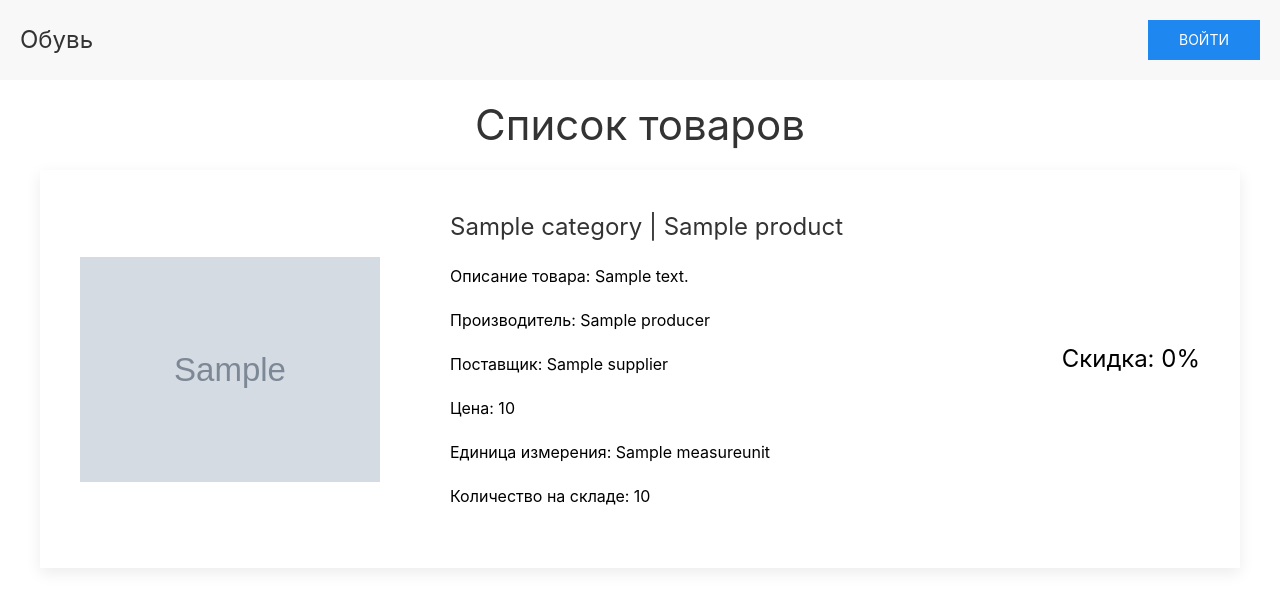
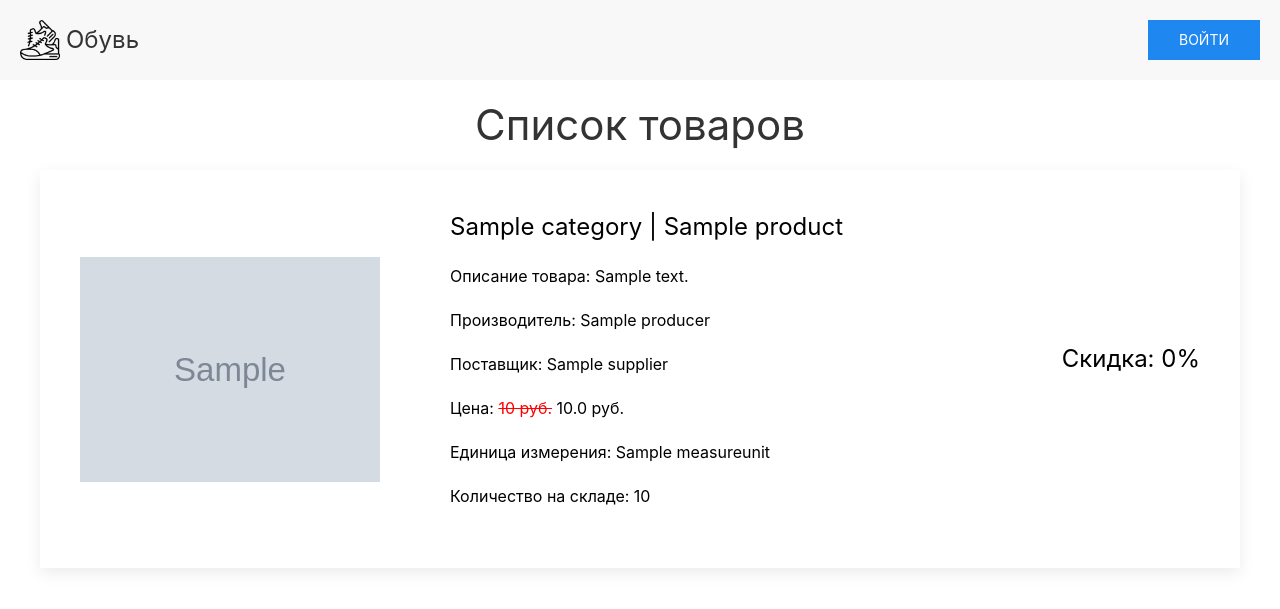
Before and after one commit to fake-stmz/dem-exam-practice, a Django app: template dem_exam_practice/shoes_market/templates/index.html in a window 1280 px wide. Shown: the top 609 px of the page. Run offline with Django 5.2, Linux system fonts and the light colour scheme; the template is opened without the code that fills it: values that come from a table or form of the project are taken from there, others are empty; tables that the repository leaves empty hold one stand-in row (values such as "Sample post"); grey boxes marked "Sample" are stand-in pictures; some libraries are stand-ins or nearby versions.

Commit message:
Discount and out of stock style

```diff
--- a/dem_exam_practice/shoes_market/templates/base.html
+++ b/dem_exam_practice/shoes_market/templates/base.html
@@ -14,7 +14,9 @@
     <header>
         <nav class="uk-navbar-container uk-navbar" uk-navbar>
             <div class="uk-navbar-left uk-margin-left">
-                <a href="/" class="uk-navbar-item uk-logo">Обувь</a>
+                <a href="/" class="uk-navbar-item uk-logo">
+                    <img src="{% static 'icon.png' %}" alt="logo" width="40" height="40"> Обувь
+                </a>
             </div>
             {% block search %}{% endblock %}
             <div class ="uk-navbar-right uk-margin-right">
--- a/dem_exam_practice/shoes_market/templates/index.html
+++ b/dem_exam_practice/shoes_market/templates/index.html
@@ -1,4 +1,6 @@
 {% extends "base.html" %}
+
+{% load discount %}
 
 {% block title %}Главная{% endblock %}
 
@@ -10,7 +12,8 @@
     {% block sorting %}{% endblock %}
 
     {% for product in products %}
-    <div class="uk-card uk-card-default uk-margin">
+    <div class="uk-card uk-card-default uk-margin" {% if product.discount > 15 %} style="background-color: #2E8B57;" {% endif %}
+        {% if product.quantity == 0 %} style="background-color: cyan;" {% endif %}>
         <div class="uk-card-body">
             <div class="uk-flex uk-flex-middle" style="color: black;">
                 <div>
@@ -18,11 +21,11 @@
                 </div>
 
                 <div class="uk-margin-large-left">
-                    <h3 class="uk-card-title">{{ product.category.name }} | {{ product.name }}</h3>
+                    <h3 class="uk-card-title" style="color: black;">{{ product.category.name }} | {{ product.name }}</h3>
                     <p>Описание товара: {{ product.description }}</p>
                     <p>Производитель: {{ product.producer.name }}</p>
                     <p>Поставщик: {{ product.supplier.name }}</p>
-                    <p>Цена: {{ product.price }}</p>
+                    <p>Цена: <span style="color: red;"><del>{{ product.price }} руб.</del></span> {{ product.price|discount:product.discount }} руб.</p>
                     <p>Единица измерения: {{ product.measure_unit.name }}</p>
                     <p>Количество на складе: {{ product.quantity }}</p>
                 </div>
--- /dev/null
+++ b/dem_exam_practice/shoes_market/templatetags/discount.py
@@ -0,0 +1,7 @@
+from django import template
+
+register = template.Library()
+
+@register.filter
+def discount(value, discount_value):
+    return value - (value * discount_value / 100)
```
